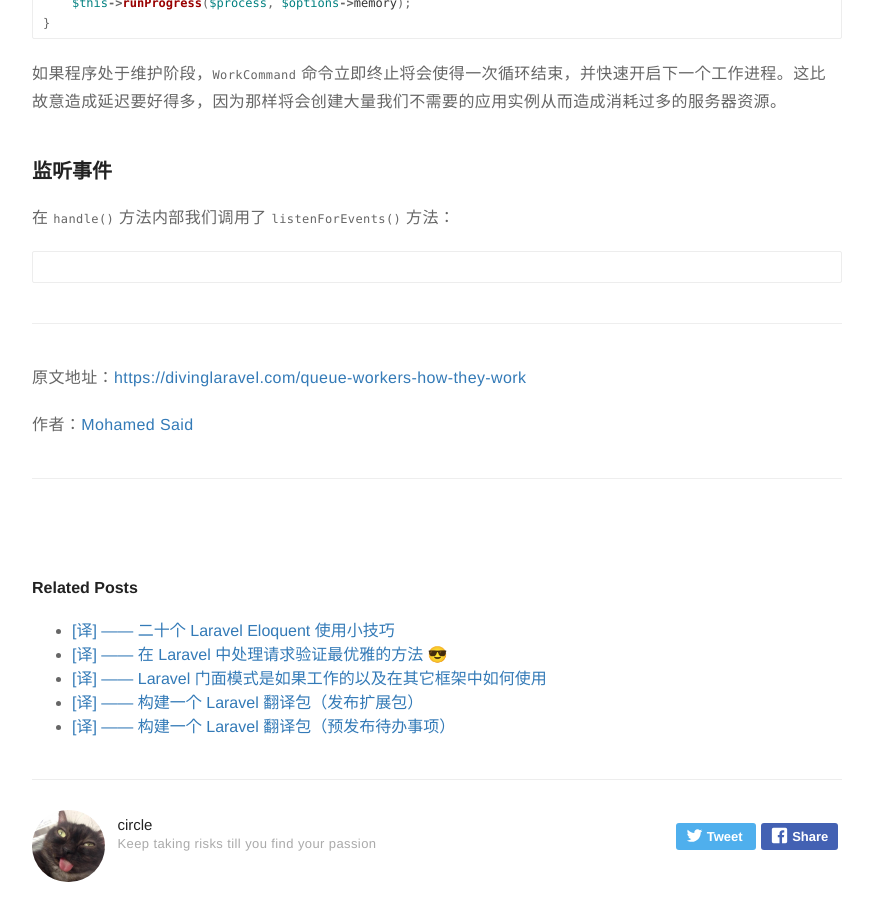
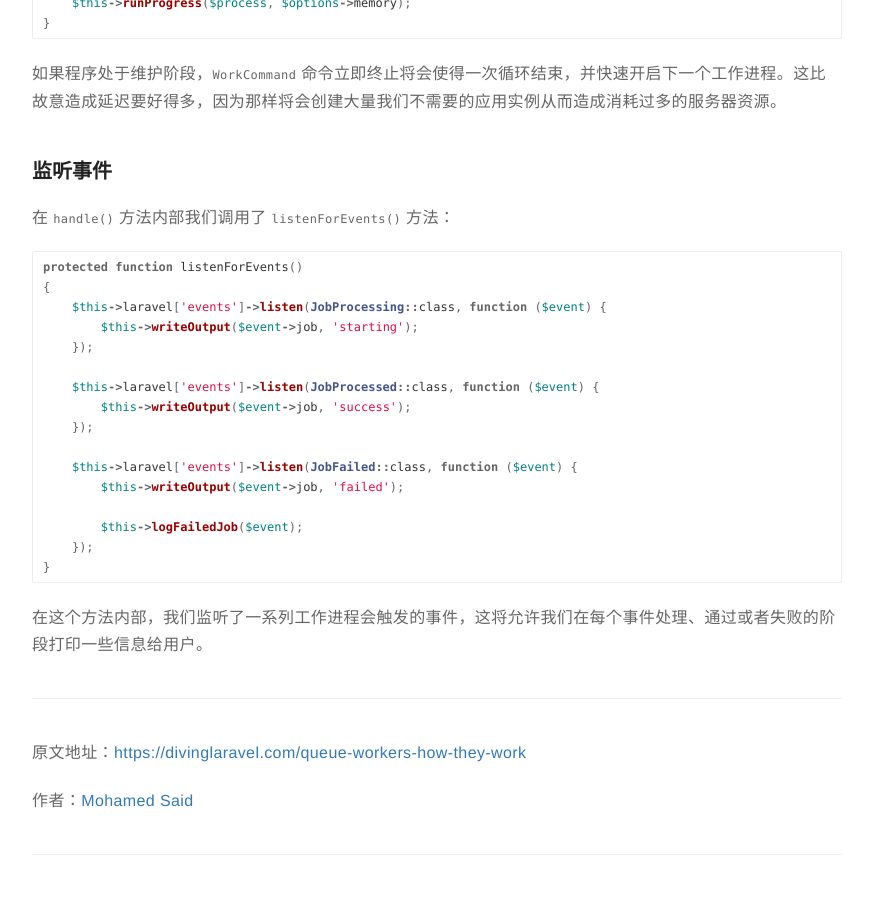
Before and after one commit to rust17/blog, a Jekyll site: the page built from _posts/second/2019-04-24-queue-workers-how-they-work.markdown, in a window 1280 px wide and 900 px high, scrolled down 1945 px. Shown: the whole window, without its empty margins (203-1076 px from the left). Built offline with Jekyll 4.4.1, drawn with Linux system fonts in a browser that asks for light colours.

Commit message:
update article 5

````diff
--- a/_posts/second/2019-04-24-queue-workers-how-they-work.markdown
+++ b/_posts/second/2019-04-24-queue-workers-how-they-work.markdown
@@ -96,8 +96,25 @@ while (true) {
 在 `handle()` 方法内部我们调用了 `listenForEvents()` 方法：
 
 ```php
+protected function listenForEvents()
+{
+    $this->laravel['events']->listen(JobProcessing::class, function ($event) {
+        $this->writeOutput($event->job, 'starting');
+    });
 
+    $this->laravel['events']->listen(JobProcessed::class, function ($event) {
+        $this->writeOutput($event->job, 'success');
+    });
+
+    $this->laravel['events']->listen(JobFailed::class, function ($event) {
+        $this->writeOutput($event->job, 'failed');
+
+        $this->logFailedJob($event);
+    });
+}
 ```
+
+在这个方法内部，我们监听了一系列工作进程会触发的事件，这将允许我们在每个事件处理、通过或者失败的阶段打印一些信息给用户。
 
 
 ---
````
